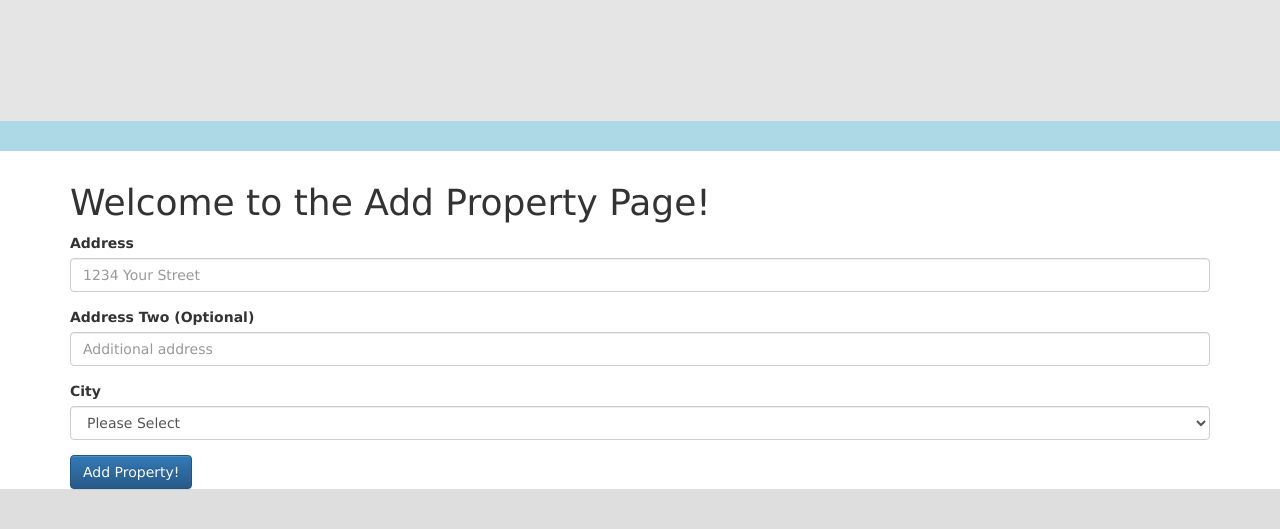
After one commit to blueyedQT/AZ_Test, a CodeIgniter app: page /index.php/admins/add_property in a window 1280 px wide. The commit adds this page. Shown: the top 529 px of the page. Run offline with CodeIgniter, Linux system fonts and the light colour scheme; tables that the repository leaves empty or names only in its code hold one stand-in row (values such as "Sample post"); some libraries are stand-ins or nearby versions.

Commit message:
Added basic property with address

```diff
--- a/application/config/routes.php
+++ b/application/config/routes.php
@@ -55,6 +55,11 @@ $route['register_admin'] = "admins/register_admin";
 $route['edit_admin/(:num)'] = "admins/edit_admin/$1";
 $route['update_admin'] = "admins/update_admin";
 $route['delete_admin/(:num)'] = "admins/delete_admin/$1";
+// TESTING
+$route['add_property'] = "admins/add_property";
+$route['add_new_property'] = "admins/add_new_property";
+
+// $route['add_property'] = "properties/add_property";
 
 // $route['about'] = "/investments/about";
 // $route['invest'] = "/investments/invest";
--- a/application/controllers/admins.php
+++ b/application/controllers/admins.php
@@ -57,6 +57,10 @@ class Admins extends CI_Controller {
 					$display['admins'] = $this->AdminModel->get_admins();
 					$display['name'] = $this->session->userdata('name');
 					$display['id'] = $this->session->userdata('id');
+
+					$this->load->model('PropertyModel');
+					$display['properties'] = $this->PropertyModel->get_properties();
+
 					$this->load->view('admin/dashboard', $display);
 		} else {
 			redirect('admin');
@@ -154,4 +158,20 @@ class Admins extends CI_Controller {
 		}
 	}
 
+// TESTING
+	public function add_property() {
+		$this->load->model('PropertyModel');
+		$display['cities'] = $this->PropertyModel->get_cities();
+		$this->load->view('properties/add_property', $display);
+	}
+
+	public function add_new_property() {
+		// ## VALIDATIONS ##
+		$model = $this->input->post();
+		$model['admin'] = $this->session->userdata('id');
+		$this->load->model('PropertyModel');
+		$result = $this->PropertyModel->add_property($model);
+		var_dump($result);
+	}
+
 }
--- a/application/controllers/properties.php
+++ b/application/controllers/properties.php
@@ -2,4 +2,8 @@
 
 class Properties extends CI_Controller {
 
+	// public function add_property() {
+	// 	$this->load->view('properties/add_property');
+	// }
+
 }
--- a/application/models/PropertyModel.php
+++ b/application/models/PropertyModel.php
@@ -2,4 +2,26 @@
 
 class PropertyModel extends CI_Model {
 
+	public function get_properties() {
+		$query = "SELECT properties.id, addresses.address, cities.city FROM `properties`
+							LEFT JOIN addresses ON properties.address_id = addresses.id
+							LEFT JOIN cities ON addresses.city_id = cities.id";
+		return $this->db->query($query)->result_array();
+	}
+
+	public function get_cities() {
+		$query = "SELECT * FROM cities";
+		return $this->db->query($query)->result_array();
+	}
+
+	public function add_property($data) {
+		$query1 = "INSERT INTO addresses (address, address2, city_id, created_at, created_by, updated_by) VALUES (?, ?, ?, NOW(), ?, ?)";
+		$values1 = array($data['address1'], $data['address2'], $data['city'], $data['admin'], $data['admin']);
+		$this->db->query($query1, $values1);
+		$address = $this->db->insert_id();
+		$query2 = "INSERT INTO properties (address_id, created_at, created_by, updated_by) VALUES (?, NOW(), ?, ?)";
+		$values2 = array($address, $data['admin'], $data['admin']);
+		$this->db->query($query2, $values2);
+		return $this->db->insert_id();
+	}
 }
--- /dev/null
+++ b/application/views/properties/add_property.php
@@ -0,0 +1,29 @@
+			<div class="content">
+ 				<h1>Welcome to the Add Property Page!</h1>
+				<form role="form" action="add_new_property" method="post">
+<?php if(!empty($errors)) {
+	var_dump($errors);
+} ?>
+					<fieldset class="form-group">
+				    <label for="address1">Address</label>
+				    <input type="text" class="form-control" id="address" name="address1" placeholder="1234 Your Street">
+				  </fieldset>
+					<fieldset class="form-group">
+				    <label for="address2">Address Two (Optional)</label>
+				    <input type="text" class="form-control" id="address2" name="address2" placeholder="Additional address">
+				  </fieldset>
+				  <fieldset class="form-group">
+				  	<label for="city">City</label>
+				  	<select class="form-control" type="select" name="city">
+				  		<option>Please Select</option>
+<?php 	foreach($cities as $city) { ?>
+							<option value="<?php echo $city['id'] ?>"><?php echo $city['city'] ?></option>
+<?php 	} ?>
+						</select>
+					</fieldset>
+				  <button type="submit" class="btn btn-primary">Add Property!</button>
+				</form>
+			</div>
+		</div><!-- closing container -->
+	</body>
+</html>
```
Also changed, not shown: application/views/admin/dashboard.php (+11 -2 lines), application/views/forms/add_property.php (added, +23 -0 lines).
